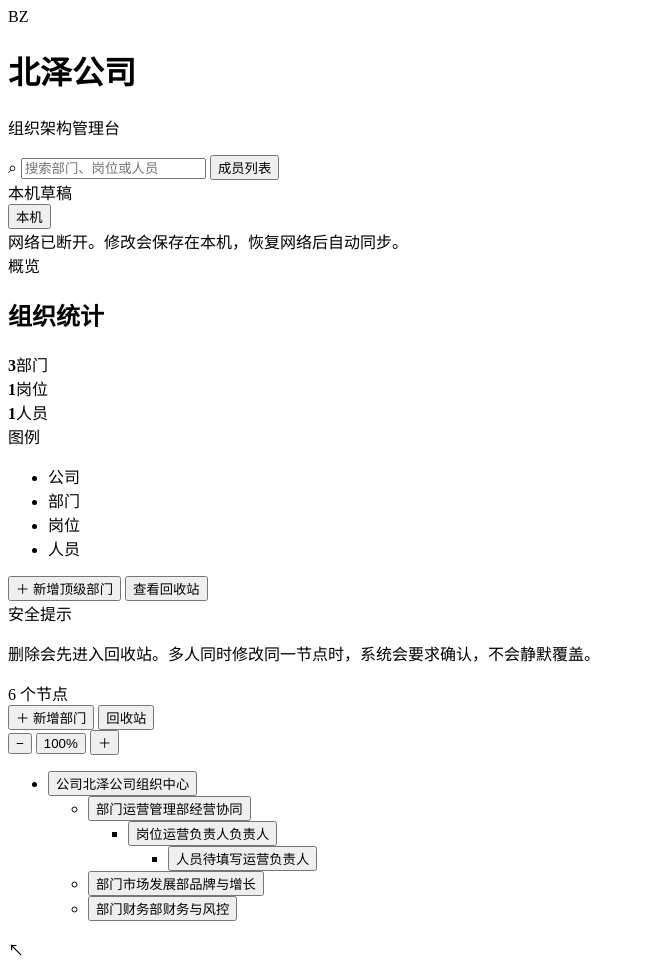
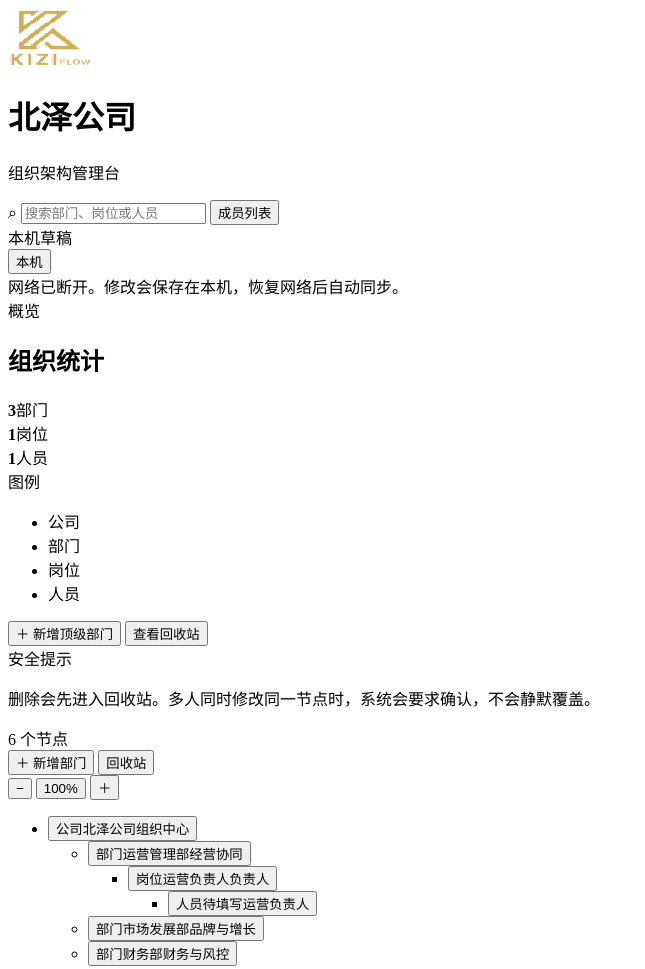
Before and after one commit to cxy2795958068-ctrl/beize-org-chart, a website built with Vite: page index.html in a window 1280 px wide. Shown: the top 969 px of the page, without its empty margins (0-645 px from the left). Built offline with nearby package versions, Linux system fonts and the light colour scheme.

Commit message:
Add KIZI Flow logo and vertical hierarchy connectors

```diff
--- a/index.html
+++ b/index.html
@@ -17,7 +17,9 @@
     <div id="app" class="app-shell">
       <header class="topbar">
         <div class="brand">
-          <div class="brand-mark" aria-hidden="true">BZ</div>
+          <div class="brand-logo">
+            <img src="./kizi-flow-logo.png" alt="KIZI Flow" />
+          </div>
           <div>
             <h1 id="org-title">北泽公司</h1>
             <p>组织架构管理台</p>
--- a/src/styles.css
+++ b/src/styles.css
@@ -101,6 +101,23 @@ textarea:disabled {
 .brand {
   gap: 12px;
   min-width: 220px;
+}
+
+.brand-logo {
+  width: 72px;
+  height: 50px;
+  display: grid;
+  place-items: center;
+  flex: 0 0 auto;
+  overflow: hidden;
+}
+
+.brand-logo img {
+  width: 72px;
+  height: 50px;
+  display: block;
+  object-fit: contain;
+  filter: contrast(1.08) saturate(1.06);
 }
 
 .brand-mark {
@@ -578,6 +595,10 @@ textarea:disabled {
 }
 
 .org-tree li:only-child {
+  padding-top: 26px;
+}
+
+.org-tree > li:only-child {
   padding-top: 0;
 }
 
@@ -1093,6 +1114,12 @@ textarea:focus {
     height: 38px;
   }
 
+  .brand-logo,
+  .brand-logo img {
+    width: 62px;
+    height: 43px;
+  }
+
   .account-button {
     display: none;
   }
```
Also changed, not shown: public/kizi-flow-logo.png (added).
